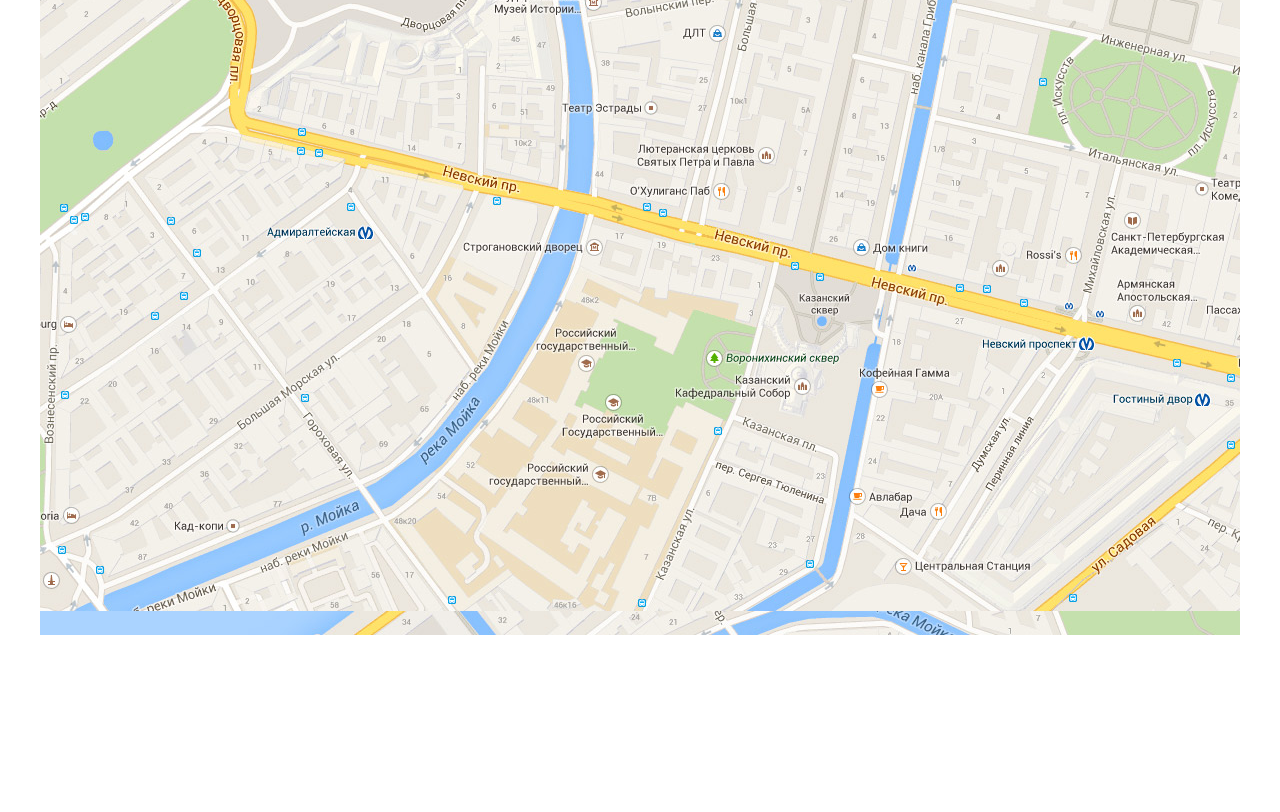
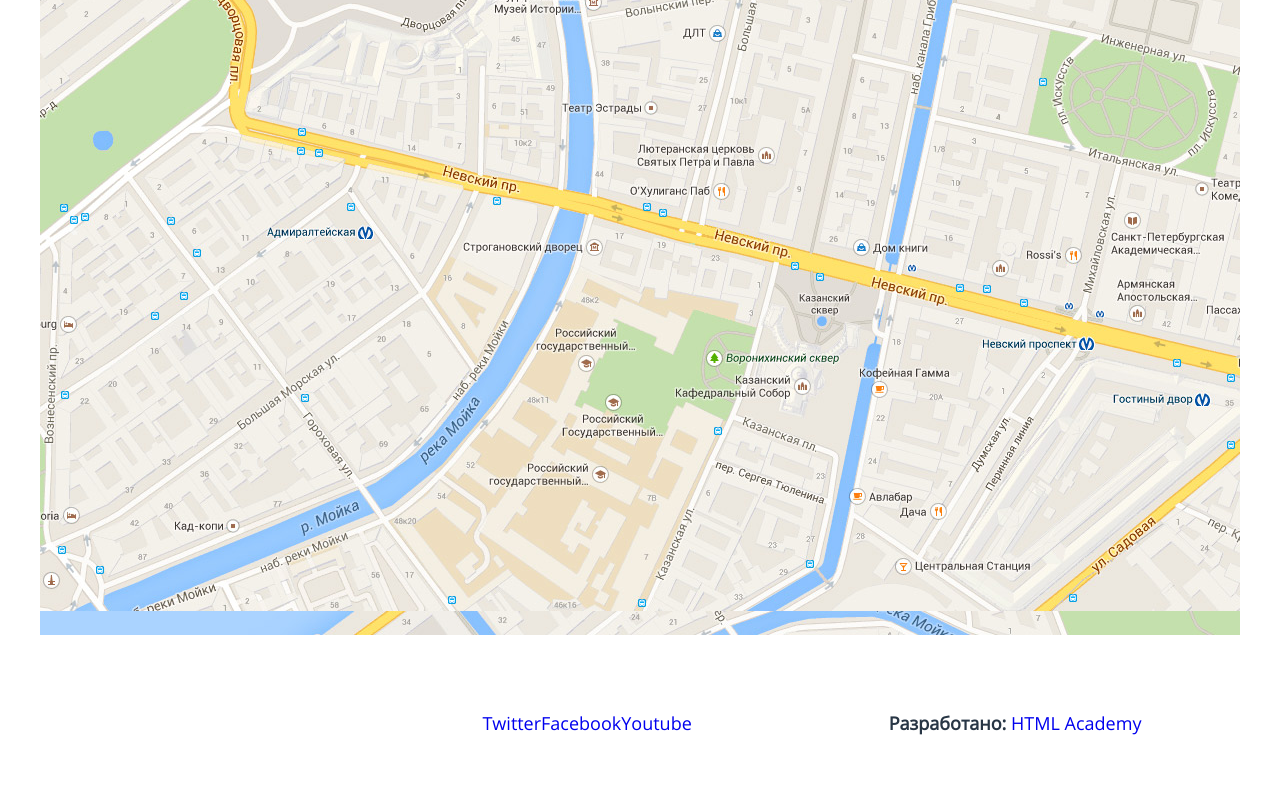
Before and after one commit to pzmoroz/632199-pink, a website: page source/index.html in a window 1280 px wide. Shown: the part 3112-3924 px from the top of the page. Before the commit the page ends 3747 px from the top, so only its background shows below. Drawn offline with nearby package versions, Linux system fonts and the light colour scheme; files that its build step writes are made by us from their sources; files whose address does not match are found by name.

Commit message:
адаптив для первой страницы

```diff
--- a/source/index.html
+++ b/source/index.html
@@ -170,10 +170,27 @@
         </div>
       </section>
     </main>
-    <!-- <footer class="page-footer">
-      <div class="page-footer__contacts contacts">
-
+    <footer class="page-footer">
+      <div class="page-footer__social social">
+        <a class="social__logo">
+          <img class="social__logo-image" src="img/logo-pink-white-mobile.svg" width="147" height="40">
+        </a>
+        <ul class="social__list">
+          <li class="social__list-item">
+            <a class="social__link social__link--twitter" href="twiiter.com">Twitter</a>
+          </li>
+          <li class="social__list-item">
+            <a class="social__link social__link--facebook" href="facebook.com">Facebook</a>
+          </li>
+          <li class="social__list-item">
+            <a class="social__link social__link--youtube" href="youtube.com">Youtube</a>
+          </li>
+        </ul>
+        <div class="social__copyright">
+          <b class="social__copyright-text">Разработано:</b>
+          <a class="social__copyright-link" href="https://htmlacademy.ru/intensive/adaptive">HTML Academy</a>
+        </div>
       </div>
-    </footer> -->
+    </footer>
   </body>
 </html>
--- a/source/sass/components/social.scss
+++ b/source/sass/components/social.scss
@@ -1,8 +1,16 @@
 .social {
-  background-color: $color-background-secondary;
-
+  display: flex;
+  flex-direction: row;
+  justify-content: space-around;
+  align-items: center;
+  height: 100%;
 }
 
+.social__list {
+  @include reset-list();
+  display: flex;
+  flex-direction: row;
+}
 
 .social__link {
   &--twitter {
@@ -15,3 +23,10 @@
     background-image: ulr("../img/icon-youtube.svg");
   };
 }
+
+@media (min-width: $tablet-width) {
+
+}
+@media (min-width: $desktop-width) {
+
+}
--- a/source/sass/layouts/page-footer.scss
+++ b/source/sass/layouts/page-footer.scss
@@ -1,16 +1,22 @@
 .page-footer {
+  background-color: $color-background-main;
+  margin: 0 auto;
   width: $mobile-width;
-  margin: 0 auto;
+  display: none;
 }
 
 @media (min-width: $tablet-width) {
   .page-footer {
+    height: 127px;
     width: $tablet-width;
+    display: block;
   }
 }
 
 @media (min-width: $desktop-width) {
   .page-footer {
+    height: 177px;
+    display: block;
     width: $desktop-width;
   }
 }
```
